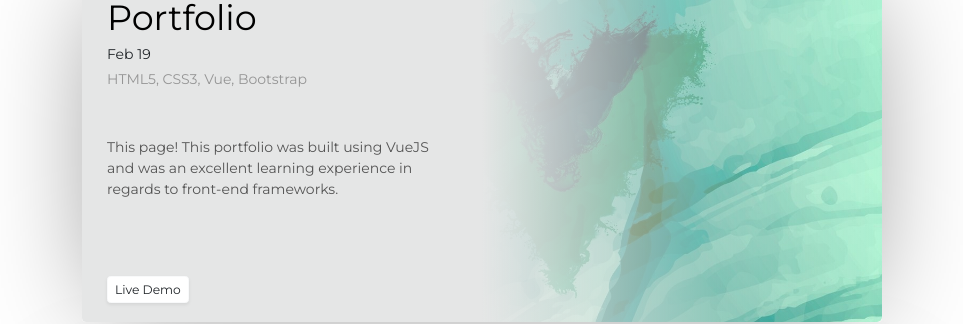
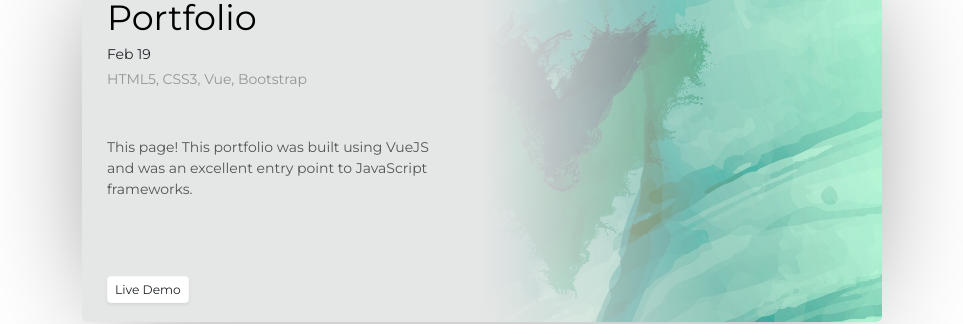
Before and after one commit to jphan0/portfolio, a Vue app: page / in a window 1280 px wide. Shown: the part 1020-1344 px from the top of the page, without its empty margins (158-1121 px from the left). Built offline with nearby package versions, Linux system fonts and the light colour scheme; some icons are missing.

Commit message:
Minor changes

```diff
--- a/src/App.vue
+++ b/src/App.vue
@@ -6,7 +6,7 @@
 
     <Heading heading="Projects" id="projects"></Heading>
 
-    <ProjectCard title="Portfolio" technologies="HTML5, CSS3, Vue, Bootstrap" projectduration="Feb 19" body="This page! This portfolio was built using VueJS and was an excellent learning experience in regards to front-end frameworks." classy="blur_back portfolio_back" href="http://jphan.info" buttontext="Live Demo"></ProjectCard>
+    <ProjectCard title="Portfolio" technologies="HTML5, CSS3, Vue, Bootstrap" projectduration="Feb 19" body="This page! This portfolio was built using VueJS and was an excellent entry point to JavaScript frameworks." classy="blur_back portfolio_back" href="http://jphan.info" buttontext="Live Demo"></ProjectCard>
 
     <ProjectCard title="Minto Family Medical Centre" technologies="HTML5, CSS3, Laravel, Bootstrap" projectduration="Dec 18 - Jan 19" body="A revamped version of a local medical centre's website supporting mobile, tablet, and desktop sizes. Includes updated news section and accounts enabling publication of articles regarding general medical or practice related news." classy="blur_back mfmc_back" href="http://mfmc.jphan.info" buttontext="Live Demo"></ProjectCard>
 
```
